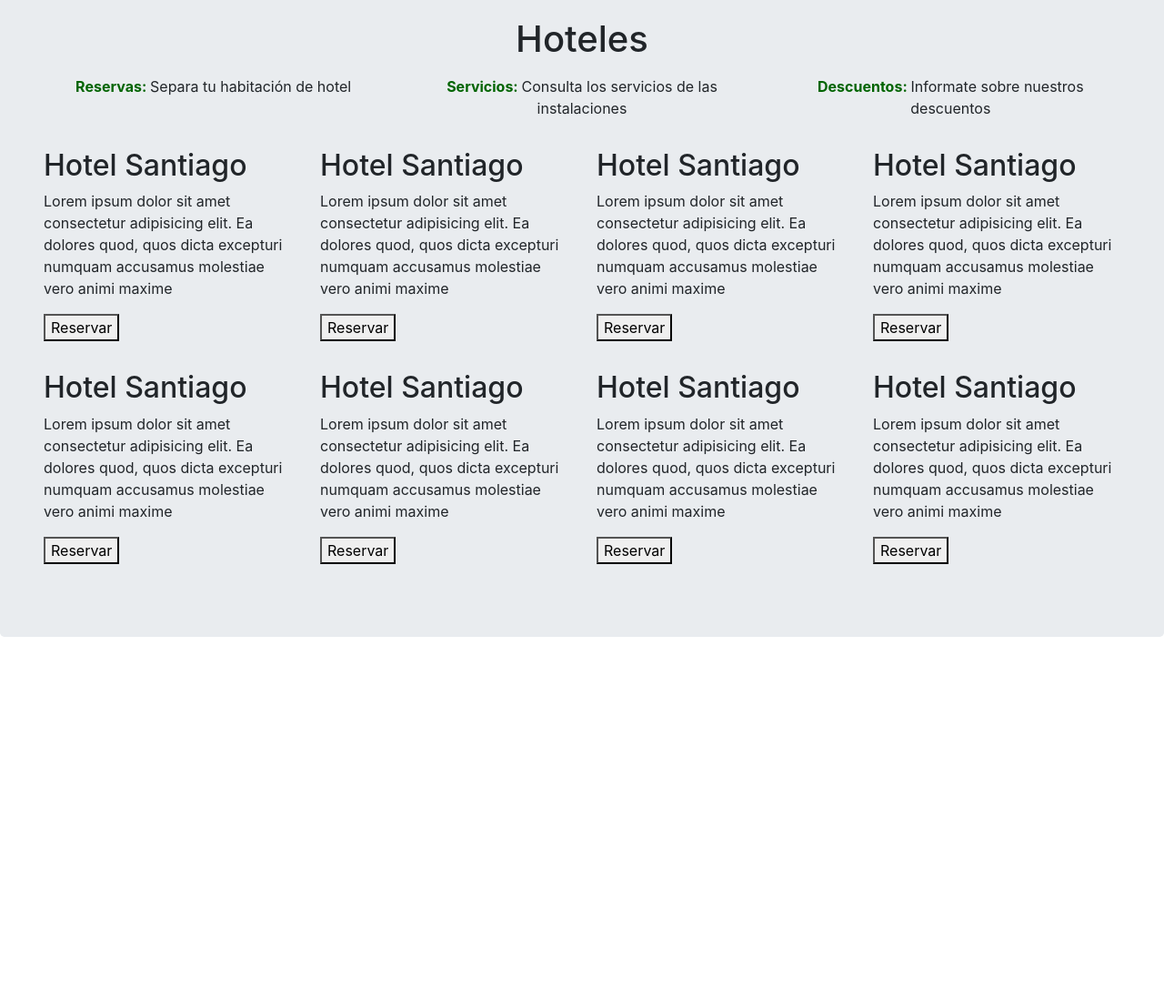
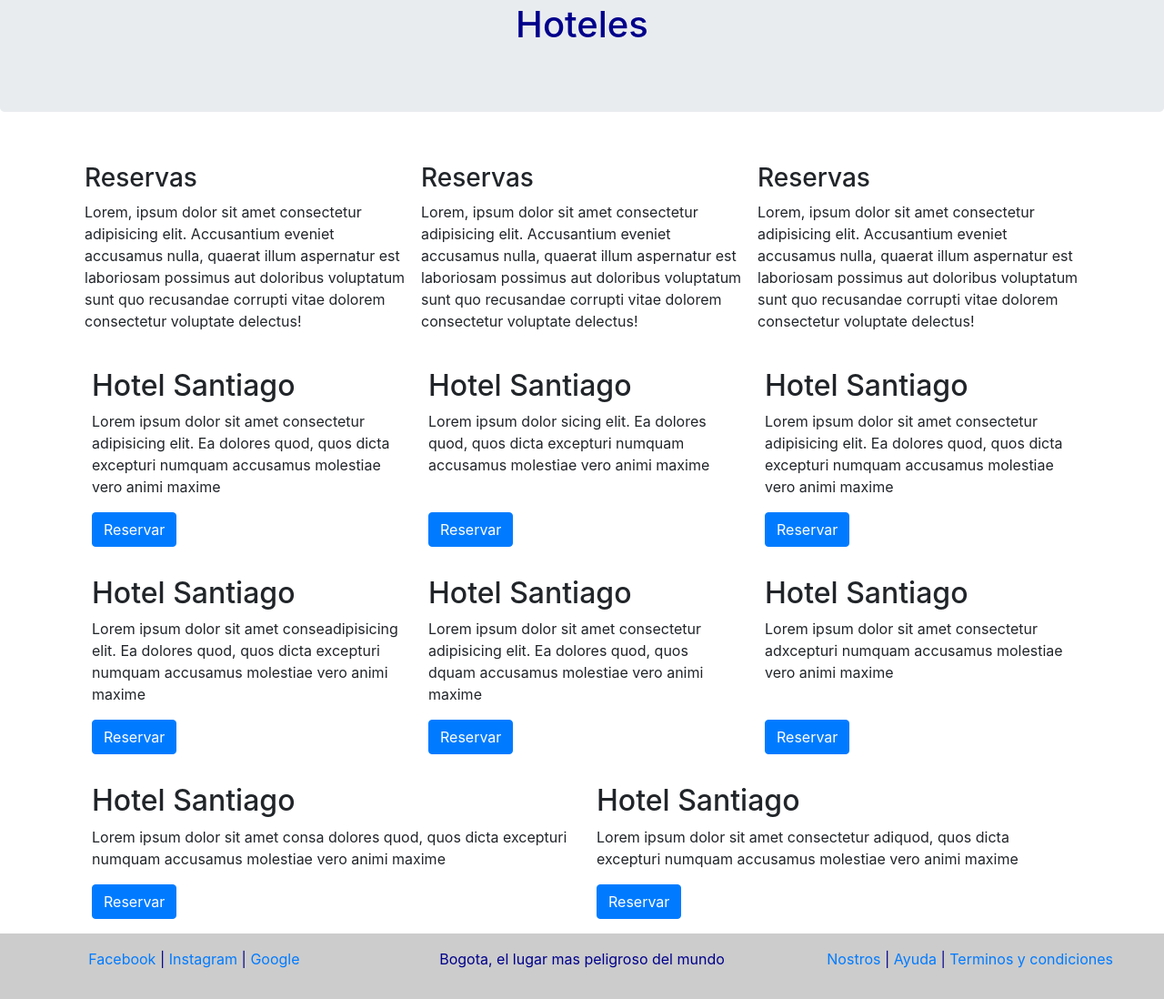
Before and after one commit to SantiSB/Hoteles, a website: page index.html in a window 1280 px wide. Shown: the part 61-1159 px from the top of the page at 91% size. Before the commit the page ends 800 px from the top, so only its background shows below. Drawn offline with nearby package versions, Linux system fonts and the light colour scheme.

Commit message:
Flex, Footer, Estilos CSS

```diff
--- /dev/null
+++ b/css/main.css
@@ -0,0 +1,25 @@
+header{
+	background: #cccccc;
+	color: darkblue;
+	text-align: center;
+}
+
+.info-item{
+	margin: 0.5rem;
+}
+
+.hotel-card{
+	padding: 1rem;
+	flex: 1 18rem;
+}
+
+footer{
+	background: #cccccc;
+	color: darkblue;
+}
+
+.footer-item{
+	padding: 1rem;
+	flex: 1;
+	text-align: center;
+}
--- a/index.html
+++ b/index.html
@@ -7,79 +7,137 @@
 
     <!-- Bootstrap CSS -->
     <link rel="stylesheet" href="/node_modules/bootstrap/dist/css/bootstrap.min.css">
+    <link rel="stylesheet" href="/css/main.css">
 
     <title>Hoteles</title>
   </head>
   <body>
-    <div class="jumbotron">
-      <h1 style="display: flex; margin: 1rem; justify-content: center;">Hoteles</h1>
-      <div class="container-fluid">
-        <div class="row">
-          <p class="col-sm-12 col-md-4" style="text-align: center;"><span style="color: darkgreen; font-weight: bold;">Reservas:&nbsp;</span>Separa tu habitación de hotel</p>
-          <p class="col-sm-12 col-md-4" style="text-align: center;"><span style="color: darkgreen; font-weight: bold;">Servicios:&nbsp;</span>Consulta los servicios de las instalaciones</p>
-          <p class="col-sm-12 col-md-4" style="text-align: center;"><span style="color: darkgreen; font-weight: bold;">Descuentos:&nbsp;</span>Informate sobre nuestros descuentos</p>
+    <header class="jumbotron">
+      <h1>Hoteles</h1>
+    </header>
+    <main class="container">
+      <div class="d-flex">
+        <div class="info-item">
+          <p>
+            <h3>Reservas</h3>
+            <p>Lorem, ipsum dolor sit amet consectetur adipisicing elit. Accusantium eveniet accusamus nulla, quaerat illum aspernatur est laboriosam possimus aut doloribus voluptatum sunt quo recusandae corrupti vitae dolorem consectetur voluptate delectus!</p>
+          </p>
+        </div>
+        <div class="info-item">
+          <p>
+            <h3>Reservas</h3>
+            <p>Lorem, ipsum dolor sit amet consectetur adipisicing elit. Accusantium eveniet accusamus nulla, quaerat illum aspernatur est laboriosam possimus aut doloribus voluptatum sunt quo recusandae corrupti vitae dolorem consectetur voluptate delectus!</p>
+          </p>
+        </div>
+        <div class="info-item">
+          <p>
+            <h3>Reservas</h3>
+            <p>Lorem, ipsum dolor sit amet consectetur adipisicing elit. Accusantium eveniet accusamus nulla, quaerat illum aspernatur est laboriosam possimus aut doloribus voluptatum sunt quo recusandae corrupti vitae dolorem consectetur voluptate delectus!</p>
+          </p>
+        </div>
       </div>
 
-        <div class="row" >
-          <div class="col-xs-12 col-sm-6 col-md-4 col-lg-3" style="padding: 1rem">
+      <div class="d-flex flex-wrap" >
+
+        <div class="hotel-card d-flex flex-column justify-content-between">
           <div>
             <h2 >Hotel Santiago</h2>
             <p >Lorem ipsum dolor sit amet consectetur adipisicing elit. Ea dolores quod, quos dicta excepturi numquam accusamus molestiae vero animi maxime</p>
-              <button >Reservar</button>
+          </div>
+          <div>
+            <button class="btn btn-primary">Reservar</button>
           </div>
         </div>
-          <div class="col-xs-12 col-sm-6 col-md-4 col-lg-3 " style="padding: 1rem">
+        <div class="hotel-card d-flex flex-column justify-content-between">
+          <div>
+            <h2 >Hotel Santiago</h2>
+            <p >Lorem ipsum dolor sicing elit. Ea dolores quod, quos dicta excepturi numquam accusamus molestiae vero animi maxime</p>
+          </div>
+          <div>
+            <button class="btn btn-primary">Reservar</button>
+          </div>
+        </div>
+        <div class="hotel-card d-flex flex-column justify-content-between">
           <div>
             <h2 >Hotel Santiago</h2>
             <p >Lorem ipsum dolor sit amet consectetur adipisicing elit. Ea dolores quod, quos dicta excepturi numquam accusamus molestiae vero animi maxime</p>
-              <button >Reservar</button>
+          </div>
+          <div>
+            <button class="btn btn-primary">Reservar</button>
           </div>
         </div>
-          <div class="col-xs-12 col-sm-6 col-md-4 col-lg-3 " style="padding: 1rem">
+        <div class="hotel-card d-flex flex-column justify-content-between">
           <div>
             <h2 >Hotel Santiago</h2>
-              <p >Lorem ipsum dolor sit amet consectetur adipisicing elit. Ea dolores quod, quos dicta excepturi numquam accusamus molestiae vero animi maxime</p>
-              <button >Reservar</button>
+            <p >Lorem ipsum dolor sit amet conseadipisicing elit. Ea dolores quod, quos dicta excepturi numquam accusamus molestiae vero animi maxime</p>
+          </div>
+          <div>
+            <button class="btn btn-primary">Reservar</button>
           </div>
         </div>
-          <div class="col-xs-12 col-sm-6 col-md-4 col-lg-3 " style="padding: 1rem">
+        <div class="hotel-card d-flex flex-column justify-content-between">
           <div>
             <h2 >Hotel Santiago</h2>
-              <p >Lorem ipsum dolor sit amet consectetur adipisicing elit. Ea dolores quod, quos dicta excepturi numquam accusamus molestiae vero animi maxime</p>
-              <button >Reservar</button>
+            <p >Lorem ipsum dolor sit amet consectetur adipisicing elit. Ea dolores quod, quos dquam accusamus molestiae vero animi maxime</p>
+          </div>
+          <div>
+            <button class="btn btn-primary">Reservar</button>
           </div>
         </div>
-          <div class="col-xs-12 col-sm-6 col-md-4 col-lg-3 " style="padding: 1rem">
+        <div class="hotel-card d-flex flex-column justify-content-between">
           <div>
             <h2 >Hotel Santiago</h2>
-              <p >Lorem ipsum dolor sit amet consectetur adipisicing elit. Ea dolores quod, quos dicta excepturi numquam accusamus molestiae vero animi maxime</p>
-              <button >Reservar</button>
+            <p >Lorem ipsum dolor sit amet consectetur adxcepturi numquam accusamus molestiae vero animi maxime</p>
+          </div>
+          <div>
+            <button class="btn btn-primary">Reservar</button>
           </div>
         </div>
-          <div class="col-xs-12 col-sm-6 col-md-4 col-lg-3 " style="padding: 1rem">
+        <div class="hotel-card d-flex flex-column justify-content-between">
           <div>
             <h2 >Hotel Santiago</h2>
-              <p >Lorem ipsum dolor sit amet consectetur adipisicing elit. Ea dolores quod, quos dicta excepturi numquam accusamus molestiae vero animi maxime</p>
-              <button >Reservar</button>
+            <p >Lorem ipsum dolor sit amet consa dolores quod, quos dicta excepturi numquam accusamus molestiae vero animi maxime</p>
+          </div>
+          <div>
+            <button class="btn btn-primary">Reservar</button>
           </div>
         </div>
-          <div class="col-xs-12 col-sm-6 col-md-4 col-lg-3 " style="padding: 1rem">
+        <div class="hotel-card d-flex flex-column justify-content-between">
           <div>
             <h2 >Hotel Santiago</h2>
-              <p >Lorem ipsum dolor sit amet consectetur adipisicing elit. Ea dolores quod, quos dicta excepturi numquam accusamus molestiae vero animi maxime</p>
-              <button >Reservar</button>
+            <p >Lorem ipsum dolor sit amet consectetur adiquod, quos dicta excepturi numquam accusamus molestiae vero animi maxime</p>
+          </div>
+          <div>
+            <button class="btn btn-primary">Reservar</button>
           </div>
         </div>
-          <div class="col-xs-12 col-sm-6 col-md-4 col-lg-3 " style="padding: 1rem" >
-            <div>
-              <h2 >Hotel Santiago</h2>
-              <p >Lorem ipsum dolor sit amet consectetur adipisicing elit. Ea dolores quod, quos dicta excepturi numquam accusamus molestiae vero animi maxime</p>
-              <button >Reservar</button>
+
+      </div>
+
+
+
+      </div>
+    </main>
+    <footer>
+      <div class="d-flex flex-wrap">
+        <div class="footer-item">
+          <a href="#">Facebook</a> |
+          <a href="#">Instagram</a> |
+          <a href="#">Google</a>
+        </div>
+        <div class="footer-item">
+          <address>
+            Bogota, el lugar mas peligroso del mundo
+          </address>
+        </div>
+        <div class="footer-item">
+          <a href="#">Nostros</a> |
+          <a href="#">Ayuda</a> |
+          <a href="#">Terminos y condiciones</a>
         </div>
       </div>
-        </div>
-      </div>
-    </div>
+    </footer>
+
 
     <!-- Optional JavaScript -->
     <!-- jQuery first, then Popper.js, then Bootstrap JS -->
```
Lines whose indentation alone changed are shown as unchanged.
